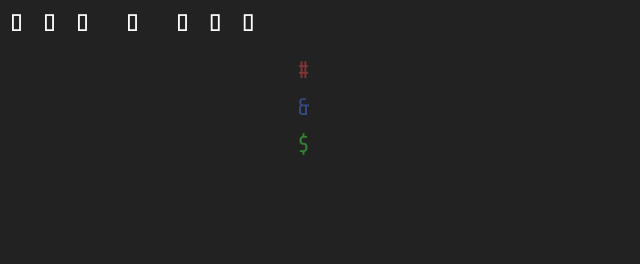
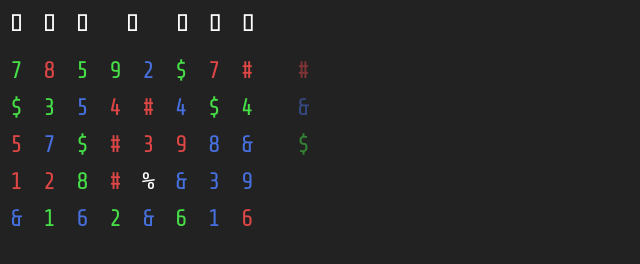
Before and after one commit to GhostRunners25/shenzhen-solitaire, a plain HTML site: page index.html in a window 1280 px wide. Shown: the whole page, without its empty margins (0-640 px from the left). Drawn offline with Linux system fonts and the light colour scheme.

Commit message:
generates game

```diff
--- a/js/main.js
+++ b/js/main.js
@@ -2,11 +2,10 @@ import card from "./card.js";
 import { cardList } from "./card-list.js";
 
 function main() {
-
-    const elementAreas = ['swap-area', 'special-area', 'stack-area'];
     let allCards = [];
 
     function generateGame() {
+        const elementAreas = ['swap-area', 'special-area', 'stack-area'];
         elementAreas.forEach(element => {
             const children = document.getElementsByClassName(element)[0].children;
             for (let i = 0; i < children.length; i++) {
@@ -26,6 +25,16 @@ function main() {
             allCards.push(new card(i.toString(), cardList.symbol3.className));
         }
         shuffle();
+        for (let i = 1; i < 9; i++) {
+            const id = `play-area-stack-${i}`;
+            const element = document.getElementById(id);
+            let innerHTML = '';
+            for (let x = 0; x < 5; x++) {
+                const drawnCard = allCards.pop();
+                innerHTML += `<li><p class="${drawnCard.className}">${drawnCard.symbol}</p></li>`;
+            }
+            element.innerHTML = innerHTML;
+        }
     }
 
     function shuffle() {
--- a/style/fonts.css
+++ b/style/fonts.css
@@ -22,6 +22,7 @@ p {
 
 .dull {
     opacity: 0.5;
+    cursor: not-allowed;
 }
 
 .blank {
```
Also changed, not shown: index.html (+8 -16 lines).
